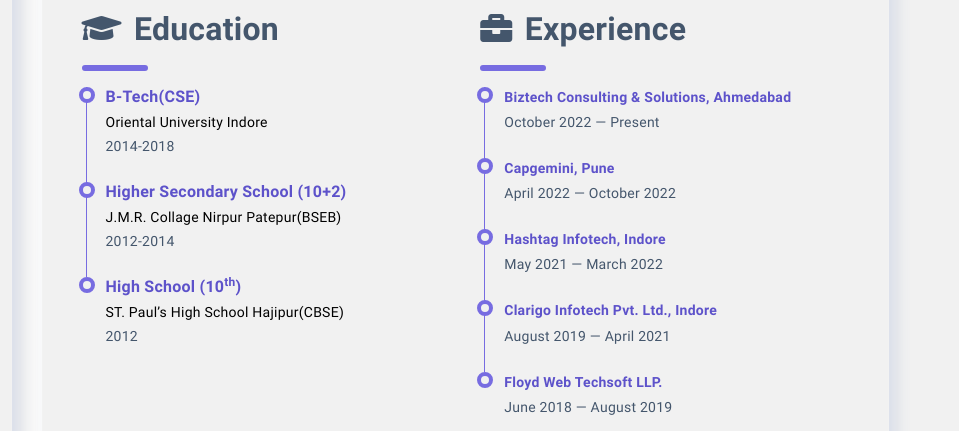
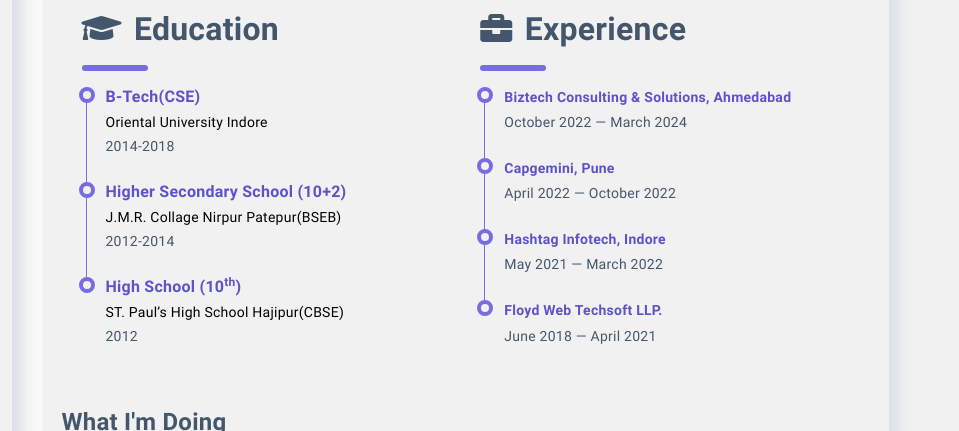
Before and after one commit to amitpatel6368/info, a website: page index.html in a window 1280 px wide. Shown: the part 521-952 px from the top of the page, 321-1280 px from the left. Drawn offline with nearby package versions, Linux system fonts and the light colour scheme; files whose address does not match are found by name.

Commit message:
Update index.html

```diff
--- a/index.html
+++ b/index.html
@@ -212,7 +212,7 @@
 													<ul class="table_listing list-unstyled mb-4 pl-4">
 													    <li class="mb-4">
 															<h6 class="mb-1"><a style="color: #5d52ca !important; " href="https://www.biztechcs.com/"><b>Biztech Consulting & Solutions, Ahmedabad</b></a></h6>
-															<p class="mb-0">October 2022 — Present</p>
+															<p class="mb-0">October 2022 — March 2024</p>
 														</li>
 													    <li class="mb-4">
 															<h6 class="mb-1"><a style="color: #5d52ca !important; " href="https://www.capgemini.com/in-en/"><b>Capgemini, Pune </b></a></h6>
@@ -222,13 +222,10 @@
 															<h6 class="mb-1"><a style="color: #5d52ca !important; " href="https://www.hashtaginfotech.com/"><b>Hashtag Infotech, Indore </b></a></h6>
 															<p class="mb-0">May 2021 — March 2022</p>
 														</li>
-														<li class="mb-4">
-															<h6 class="mb-1"><a style="color: #5d52ca !important; " href="https://www.clarigoinfotech.com/"><b>Clarigo Infotech Pvt. Ltd., Indore </b></a></h6>
-															<p class="mb-0">August 2019 — April 2021</p>
-														</li>
+
 														<li class="mb-4">
 															<h6 class="mb-1"><a style="color: #5d52ca !important;" href="http://www.floydwebtech.com/"><b>Floyd Web Techsoft LLP. </b></a></h6>
-															<p class="mb-0">June 2018 — August 2019</p>
+															<p class="mb-0">June 2018 — April 2021</p>
 														</li>
 													</ul>
 												</div>
```
